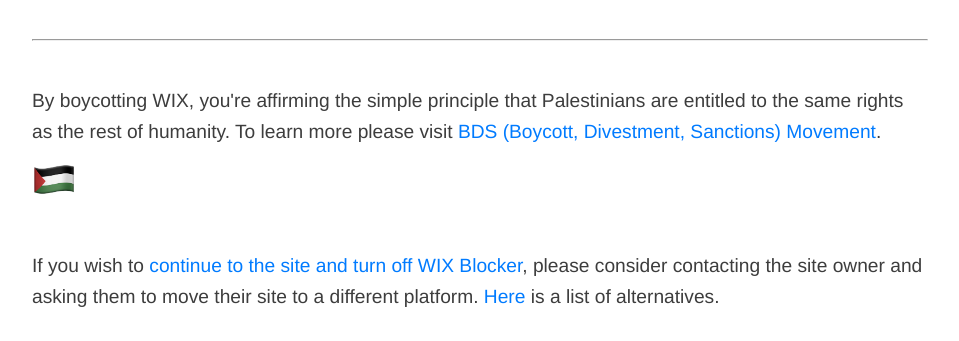
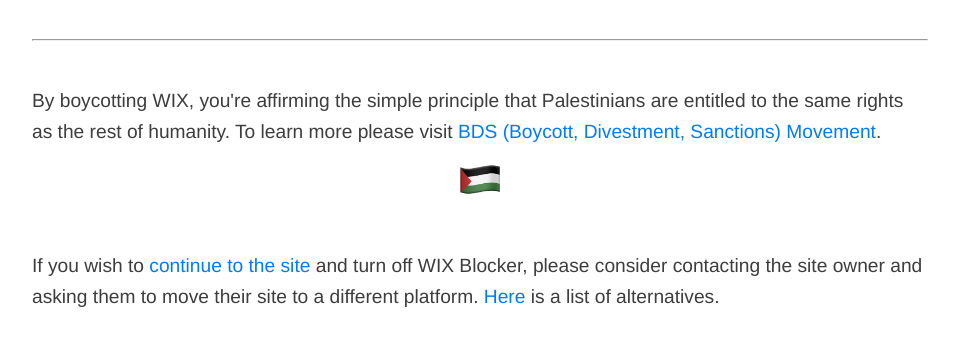
Before and after one commit to bdsally/wix-blocker, a browser extension: page src/notice.html in a window 1280 px wide. Shown: the part 264-605 px from the top of the page, without its empty margins (160-1119 px from the left). Drawn offline with Linux system fonts and the light colour scheme.

Commit message:
Alt text and cleanup
Added alt text to images. Updated link for boycott list.

```diff
--- a/src/notice.html
+++ b/src/notice.html
@@ -26,16 +26,18 @@
 					<p>
 						By boycotting WIX, you're affirming the simple principle that Palestinians are entitled to the same rights as the rest of humanity. To learn more please visit <a href="https://bdsmovement.net/" target="_new">BDS (Boycott, Divestment, Sanctions) Movement</a>.
 					</p>
-					<img src="../images/palflag.png" class="palflag center" alt="Palestinian flag"/>
+					<div class="center">
+						<img src="../images/palflag.png" class="palflag" alt="Palestinian flag"/>
+					</div>
 					<p>
-						If you wish to <a id="bypass-link">continue to the site and turn off WIX Blocker</a>, please consider contacting the site owner and asking them to move their site to a different platform. <a href="https://www.israelitechalternatives.com/company/wix/">Here</a> is a list of alternatives.
+						If you wish to <a id="bypass-link">continue to the site</a> and turn off WIX Blocker, please consider contacting the site owner and asking them to move their site to a different platform. <a href="https://www.israelitechalternatives.com/company/wix/">Here</a> is a list of alternatives.
 					</p>
 				</div>
 				<div class="center">
 					<p class="links">
 						List of resources:
 						<br>
-						<a href="https://bdsmovement.net/Act-Now-Against-These-Companies-Profiting-From-Genocide">Act now against these companies profiting from genocide</a></li>
+						<a href="https://www.boycotzionism.com/">Act now against these companies profiting from genocide</a></li>
 					</p>
 				</div>
 				<div class="logos-container">
```
